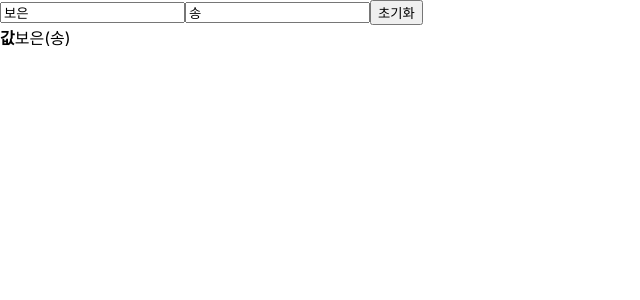
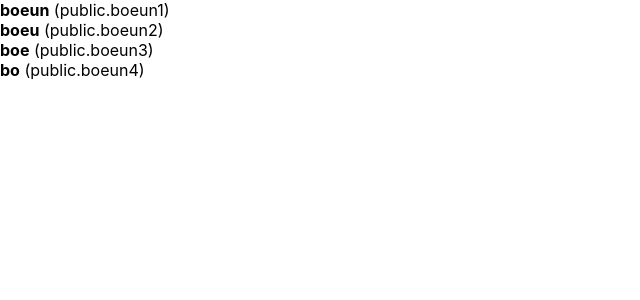
Before and after one commit to Boeun05/ReactStudy, a React (Create React App) app in the folder velopert/input/: page / in a window 1280 px wide. Shown: the top 300 px of the page, without its empty margins (0-640 px from the left). Built offline with nearby package versions, Linux system fonts and the light colour scheme.

Commit message:
배열렌더링하기

```diff
--- a/velopert/input/src/App.js
+++ b/velopert/input/src/App.js
@@ -1,63 +1,46 @@
-import React, {useState, useRef} from 'react'
+import React from 'react'
 import './App.css';
 
-function App() {
-  const [inputs, setInputs] = useState({
-    name: '보은',
-    nickname: '송'
-  })
-
-  const nameInput = useRef()
-
-  const {name, nickname} = inputs
-
-
-
-  const onChange = (e) => {
-    const {value, name} = e.target
-
-    setInputs({
-      ...inputs,
-      [name]: value
-    })
-    console.log(inputs)
-
-  }
-
-
-
-
-  const onReset = () => {
-    setInputs({
-      name: '',
-      nickname: ''
-    })
-    nameInput.current.focus()
-  }
-
+function User({user}) {
   return (
     <div>
-      <input
-        name="name"
-        placeholder='이름'
-        onChange = {onChange}
-        value = {name}
-        ref = {nameInput}
-      />
-      <input
-        name="nickname"
-        placeholder='닉네임'
-        onChange = {onChange}
-        value = {nickname}
-      />
-      <button onClick = {onReset}>초기화</button>
-      <div>
-        <b>값</b>
-        {name}({nickname})
-      </div>
+      <b>{user.username}</b> <span>({user.email})</span>
+    </div>
+  )
+}
+
+function UserList(){
+  const users = [
+    {
+      id: 1,
+      username: 'boeun',
+      email: 'public.boeun1'
+    },
+    {
+      id: 2,
+      username: 'boeu',
+      email: 'public.boeun2'
+    },
+    {
+      id: 3,
+      username: 'boe',
+      email: 'public.boeun3'
+    },
+    {
+      id: 4,
+      username: 'bo',
+      email: 'public.boeun4'
+    },
+  ]
+
+  return(
+    <div>
+      {users.map((user, index) =>
+        <User user = {user} key = {index}/>
+      )}
     </div>
   )
 }
 
 
-export default App;
+export default UserList;
```
Also changed, not shown: 1 other file (tests, documents, lock files or other folders).
